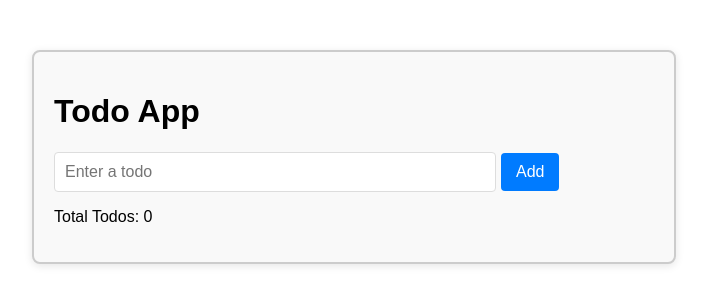
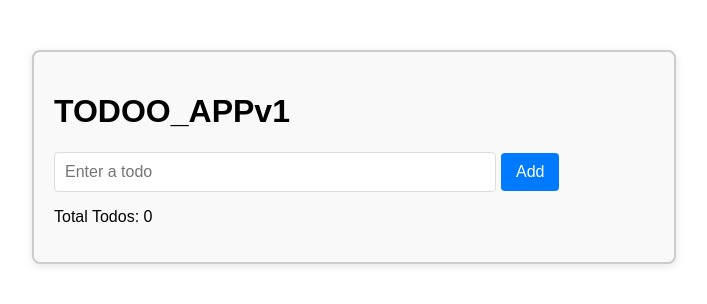
Before and after one commit to Kazu81/ToDoAppProject, a React (Vite) app: page / in a window 1280 px wide. Shown: the top 304 px of the page, without its empty margins (286-993 px from the left). Built offline with nearby package versions, Linux system fonts and the light colour scheme.

Commit message:
Test Webhook

```diff
--- a/src/main.jsx
+++ b/src/main.jsx
@@ -122,7 +122,7 @@ const App = () => {
 
   return (
     <div style={styles.container}>
-      <h1>Todo App</h1>
+      <h1>TODOO_APPv1</h1>
       <div>
         <input
           type="text"
```
